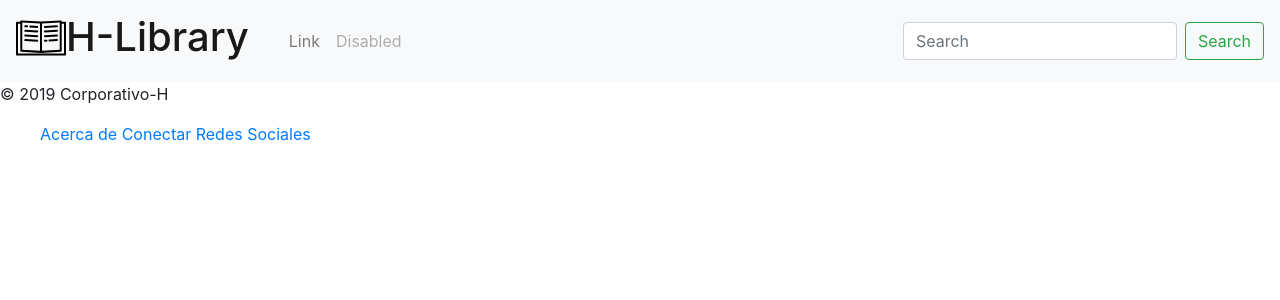
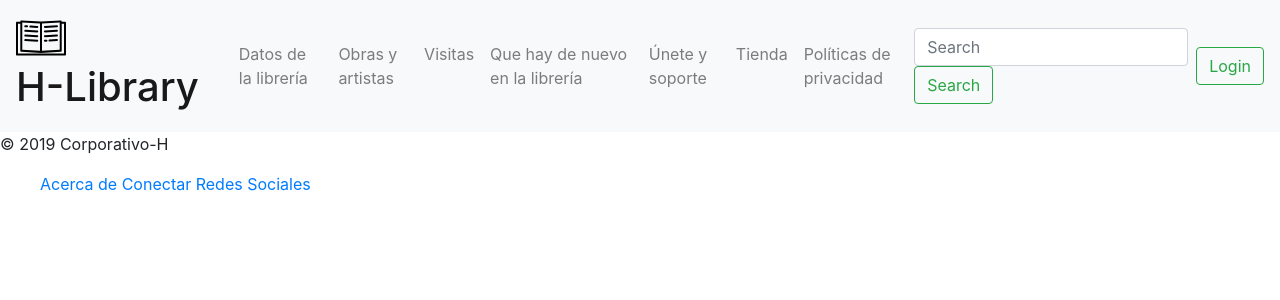
Before and after one commit to EquipoH/H-Library, a PHP site: page / in a window 1280 px wide. Shown: the top 300 px of the page. Run offline with PHP 8.4, Linux system fonts and the light colour scheme.

Commit message:
Update index.php

```diff
--- a/index.php
+++ b/index.php
@@ -22,16 +22,36 @@
         <a class="nav-link" href="#"> <span class="sr-only">(current)</span></a>
       </li>
       <li class="nav-item">
-        <a class="nav-link" href="#">Link</a>
+        <a class="nav-link" href="#" tabindex="0">Datos de la librería</a>
       </li>
       <li class="nav-item">
-        <a class="nav-link disabled" href="#" tabindex="-1" aria-disabled="true">Disabled</a>
+        <a class="nav-link" href="#" tabindex="1">Obras y artistas</a>
+      </li>
+      <li class="nav-item">
+        <a class="nav-link" href="#" tabindex="2">Visitas</a>
+      </li>
+      <li class="nav-item">
+        <a class="nav-link" href="#" tabindex="3">Que hay de nuevo en la librería</a>
+      </li>
+      <li class="nav-item">
+        <a class="nav-link" href="#" tabindex="4">Únete y soporte</a>
+      </li>
+      <li class="nav-item">
+        <a class="nav-link" href="#" tabindex="5">Tienda</a>
+      </li>
+      <li class="nav-item">
+        <a class="nav-link" href="#" tabindex="6">Políticas de privacidad</a>
       </li>
     </ul>
     <form class="form-inline my-2 my-lg-0">
       <input class="form-control mr-sm-2" type="search" placeholder="Search" aria-label="Search">
       <button class="btn btn-outline-success my-2 my-sm-0" type="submit">Search</button>
     </form>
+
+    <form class="form-inline my-2 my-lg-0">
+      <button class="btn btn-outline-success my-2 my-sm-0" type="submit">Login</button>
+    </form>
+
   </div>
 </nav>
 
```
